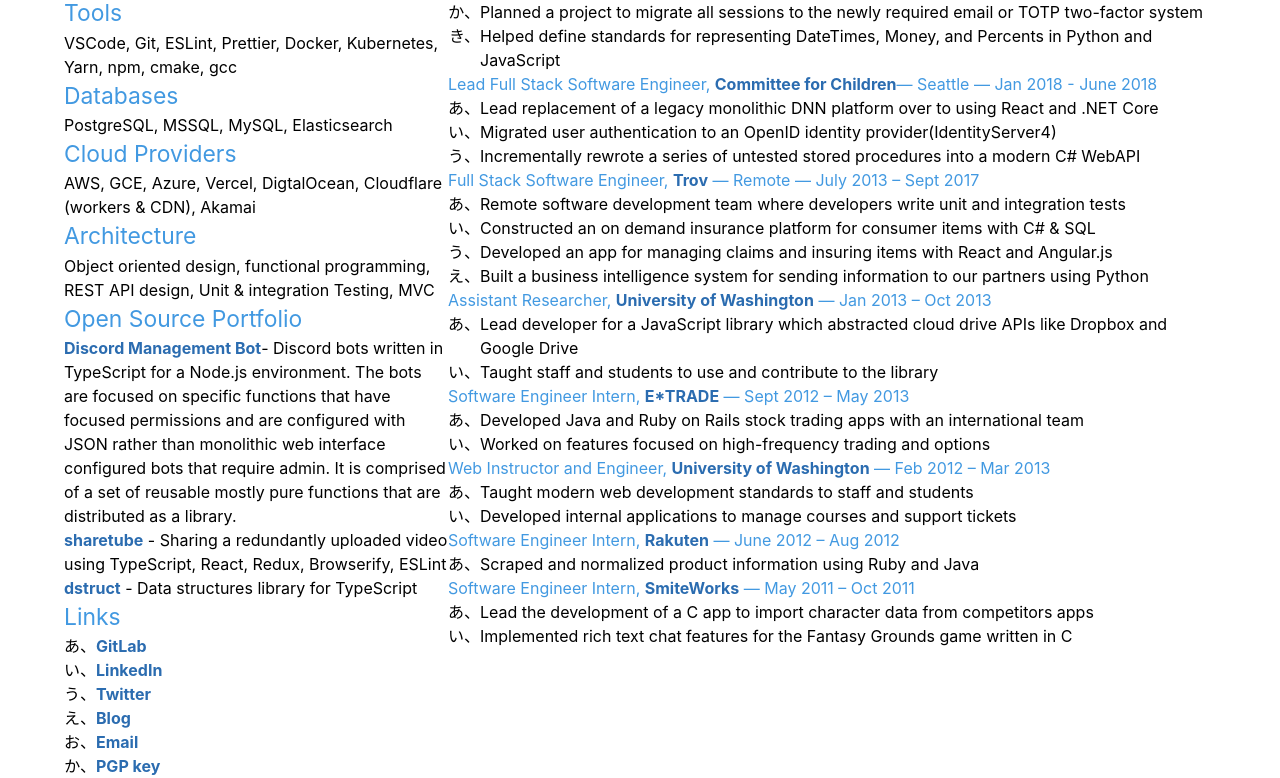
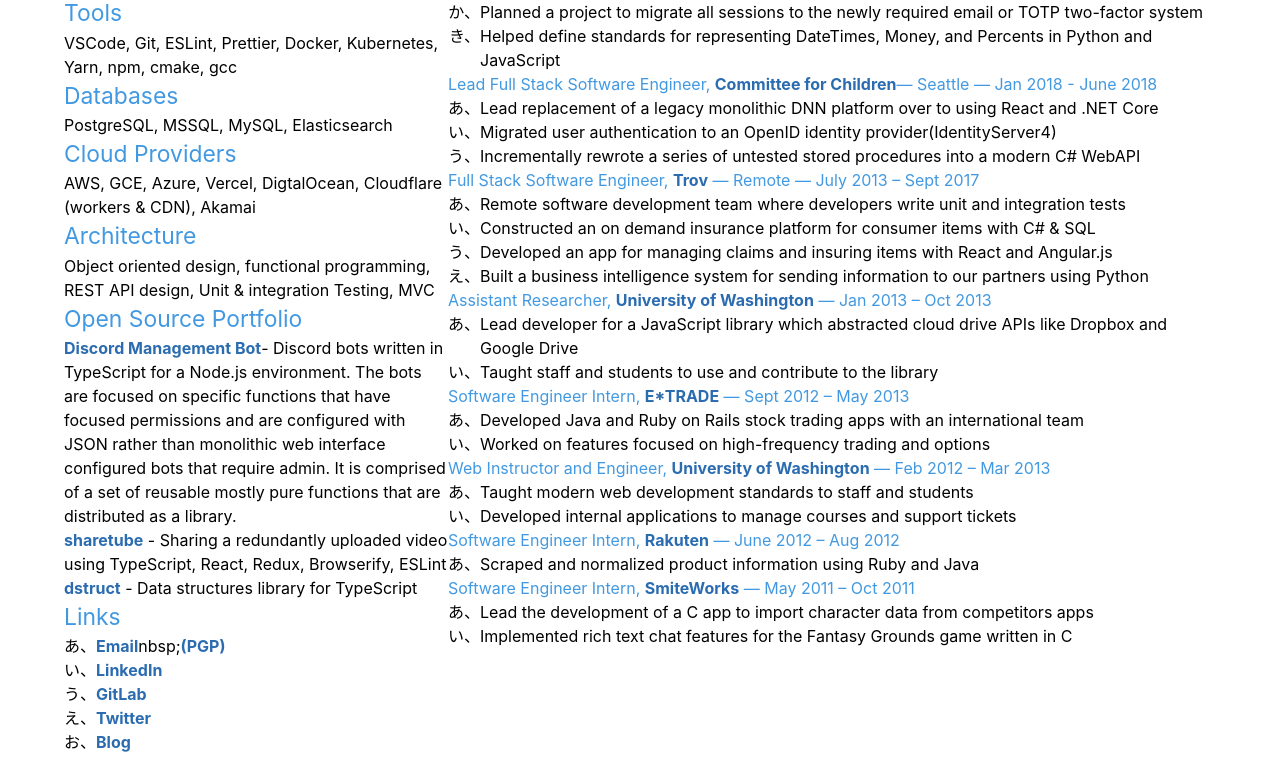
Before and after one commit to emmajsadams/personal-website, a Next.js app: page / in a window 1280 px wide. Shown: the part 366-1144 px from the top of the page. After the commit the page ends 1120 px from the top, so only its background shows below. Built offline with nearby package versions, Linux system fonts and the light colour scheme.

Commit message:
Roerganize links based on doc

```diff
--- a/pages/index.tsx
+++ b/pages/index.tsx
@@ -1,4 +1,4 @@
-import Head from 'next/head'
+ import Head from 'next/head'
 import Link from 'next/link'
 import React, { ReactElement } from 'react'
 
@@ -69,22 +69,20 @@
 					<h2>Links</h2>
 					<ul>
 						<li>
-							<a href="https://gitlab.com/EmmaJCline">GitLab</a>
+							<a href="mailto:emma@cline.engineer">Email</a>nbsp;
+							<a href="/keys/publickey.emma@cline.engineer.asc">(PGP)</a>
 						</li>
 						<li>
 							<a href="https://www.linkedin.com/in/EmmaJCline">LinkedIn</a>
+						</li>
+						<li>
+							<a href="https://gitlab.com/EmmaJCline">GitLab</a>
 						</li>
 						<li>
 							<a href="https://twitter.com/EmmaJCline">Twitter</a>
 						</li>
 						<li>
 							<Link href="/blog">Blog</Link>
-						</li>
-						<li>
-							<a href="mailto:emma@cline.engineer">Email</a>
-						</li>
-						<li>
-							<a href="/keys/publickey.emma@cline.engineer.asc">PGP key</a>
 						</li>
 					</ul>
 				</div>
```
